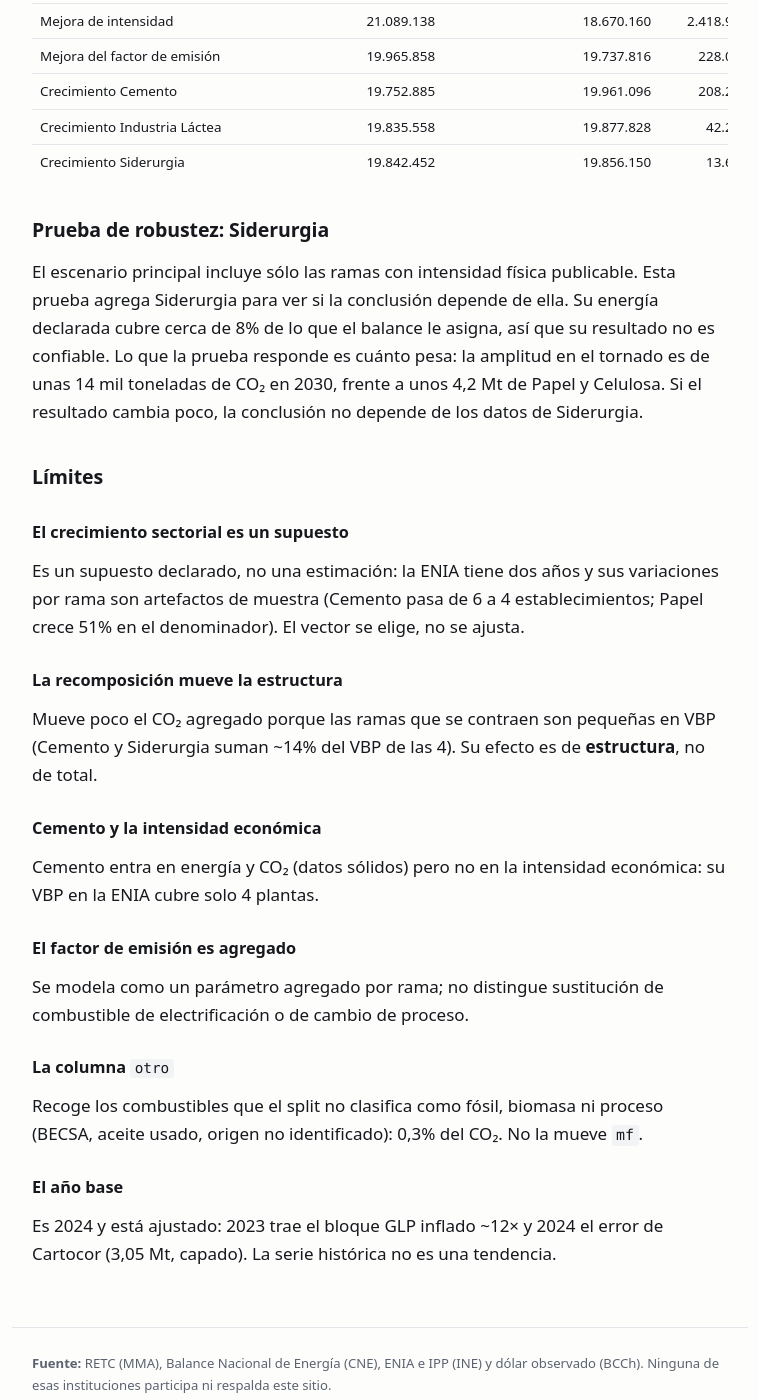
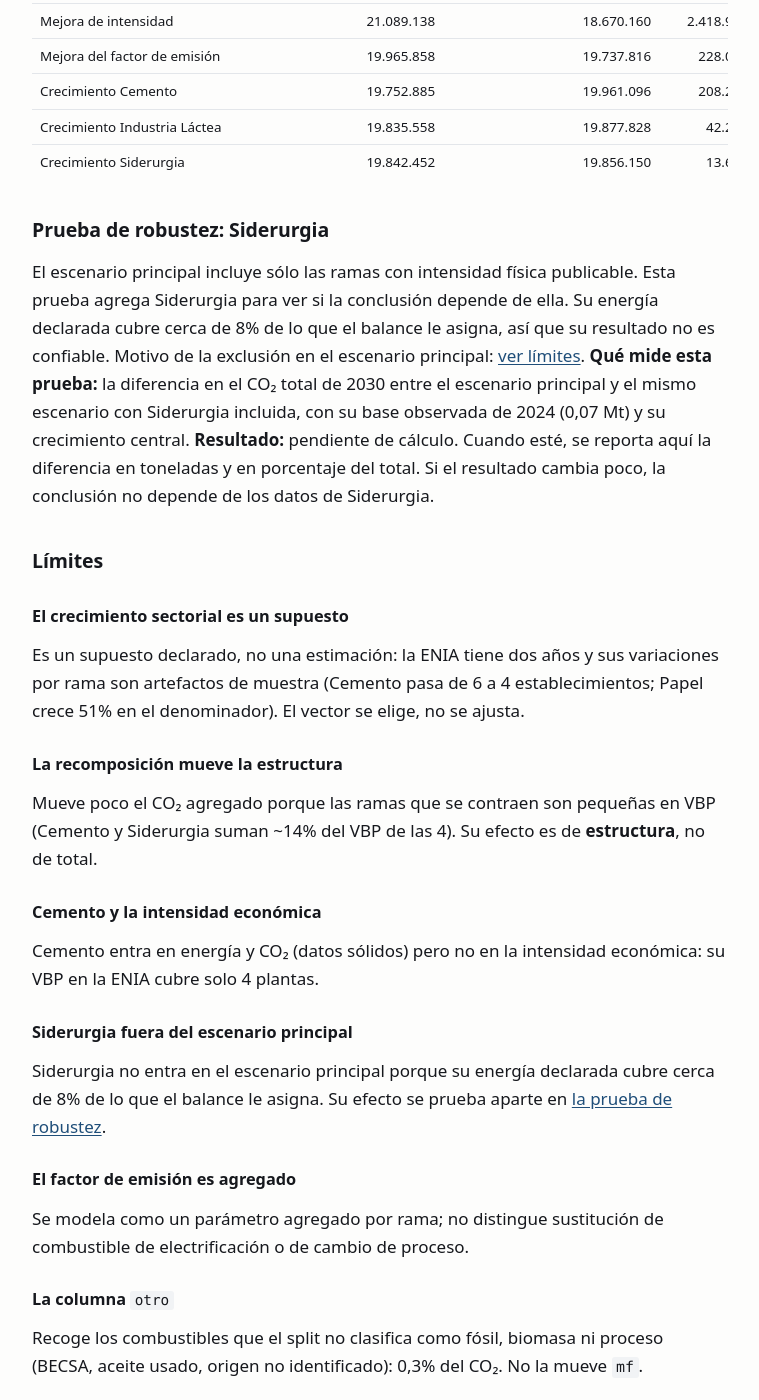
Before and after one commit to peterslapbass/terskel, a Jekyll site: the page built from docs/resultados/escenarios_2030.md, in a window 1280 px wide and 1400 px high, scrolled down 3035 px. Shown: the whole window, without its empty margins (260-1019 px from the left). Built offline with Jekyll 4.4.1, drawn with Linux system fonts in a browser that asks for light colours.

Commit message:
Actualizar escenarios_2030.md

```diff
--- a/docs/resultados/escenarios_2030.md
+++ b/docs/resultados/escenarios_2030.md
@@ -95,9 +95,12 @@ no en el agregado.
 | Crecimiento Industria Láctea | 19.835.558 | 19.877.828 | 42.270 |
 | Crecimiento Siderurgia | 19.842.452 | 19.856.150 | 13.698 |
 
-## Prueba de robustez: Siderurgia
+## Prueba de robustez: Siderurgia {#prueba-robustez-siderurgia}
+
 El escenario principal incluye sólo las ramas con intensidad física publicable. Esta prueba agrega Siderurgia para ver si la conclusión depende de ella.
-Su energía declarada cubre cerca de 8% de lo que el balance le asigna, así que su resultado no es confiable. Lo que la prueba responde es cuánto pesa: la amplitud en el tornado es de unas 14 mil toneladas de CO₂ en 2030, frente a unos 4,2 Mt de Papel y Celulosa.
+Su energía declarada cubre cerca de 8% de lo que el balance le asigna, así que su resultado no es confiable. Motivo de la exclusión en el escenario principal: [ver límites](#siderurgia-fuera).
+**Qué mide esta prueba:** la diferencia en el CO₂ total de 2030 entre el escenario principal y el mismo escenario con Siderurgia incluida, con su base observada de 2024 (0,07 Mt) y su crecimiento central.
+**Resultado:** pendiente de cálculo. Cuando esté, se reporta aquí la diferencia en toneladas y en porcentaje del total.
 Si el resultado cambia poco, la conclusión no depende de los datos de Siderurgia.
 
 ## Límites
@@ -116,6 +119,12 @@ no de total.
 Cemento entra en energía y CO₂ (datos sólidos) pero no en la intensidad económica:
 su VBP en la ENIA cubre solo 4 plantas.
 
+### Siderurgia fuera del escenario principal {#siderurgia-fuera}
+
+Siderurgia no entra en el escenario principal porque su energía declarada cubre
+cerca de 8% de lo que el balance le asigna. Su efecto se prueba aparte en
+[la prueba de robustez](#prueba-robustez-siderurgia).
+
 ### El factor de emisión es agregado
 Se modela como un parámetro agregado por rama; no distingue sustitución de
 combustible de electrificación o de cambio de proceso.
```
